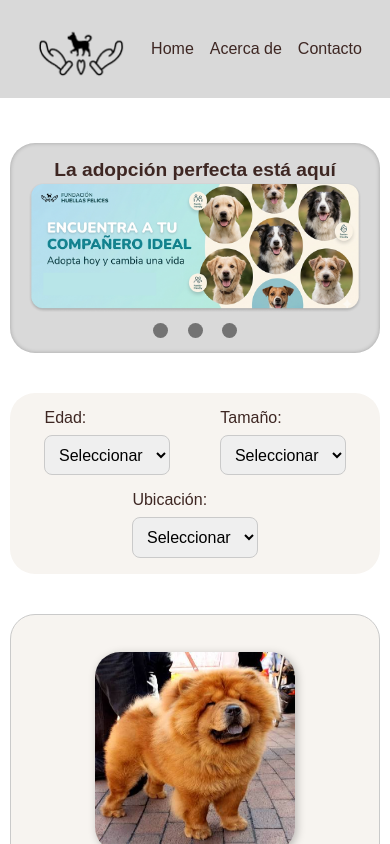
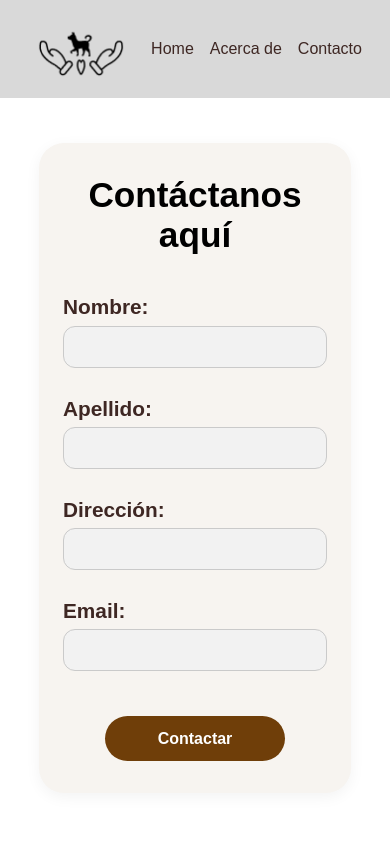
Before and after one commit to joseangel20/dogs, a React (Vite) app: page / in a window 390 px wide. Shown: the top 844 px of the page. Built offline with nearby package versions, Linux system fonts and the light colour scheme.

Commit message:
UI completada

```diff
--- a/src/components/acercaDe/AcercaDeMain.jsx
+++ b/src/components/acercaDe/AcercaDeMain.jsx
@@ -21,7 +21,7 @@ const pilaresData = [
 export default function AcercaDeMain() {
   return (
     <main>
-      <article>
+      <article className="articleAcercaDe">
         <h2>Quiénes somos</h2>
         <section>
           <h3>Misión:</h3>
@@ -33,7 +33,7 @@ export default function AcercaDeMain() {
         </section>
       </article>
 
-      <article>
+      <article className="articleAcercaDe">
         <h2>Nuestros Pilares</h2>
         <Pilares pilaresData={pilaresData} />
       </article>
--- a/src/components/acercaDe/Pilares.jsx
+++ b/src/components/acercaDe/Pilares.jsx
@@ -1,6 +1,6 @@
 export default function Pilares({ pilaresData }) {
   return pilaresData.map(({ title, description }) => (
-    <section key={title}>
+    <section className="pilar-item" key={title}>
       <h3>{title}:</h3>
       <p>{description}</p>
     </section>
--- a/src/components/formularioContacto/FormularioContacto.jsx
+++ b/src/components/formularioContacto/FormularioContacto.jsx
@@ -4,7 +4,8 @@ export default function FormularioContacto() {
   }
 
   return (
-    <div>
+    <main>
+      <article className="contacto-container">
         <h1>Contáctanos aquí</h1>
 
         <form onSubmit={handleSubmit}>
@@ -26,6 +27,7 @@ export default function FormularioContacto() {
           </label>
           <button type="submit">Contactar</button>
         </form>
-    </div>
+      </article>
+    </main>
   );
 }
--- a/src/main.jsx
+++ b/src/main.jsx
@@ -1,9 +1,13 @@
 import { StrictMode } from "react";
 import { createRoot } from "react-dom/client";
 import Home from "./pages/Home";
+import AcercaDe from "./pages/AcercaDe"
+import Contacto from "./pages/Contacto"
+
 import "../src/styles/global.css";
+
 createRoot(document.getElementById("root")).render(
   <StrictMode>
-    <Home />
-  </StrictMode>,
+    <Contacto />
+  </StrictMode>
 );
--- a/src/styles/global.css
+++ b/src/styles/global.css
@@ -2,6 +2,7 @@
   font-family: 'nunito', sans-serif;
   color: #3E2723;
   background-color: #FFF;
+
 }
 
 * {
@@ -60,7 +61,7 @@ button {
 }
 
 /* Trabajar esta parta atraves de javascript */
-.site-header__nav a:focus-visible{
+.site-header__nav a:focus-visible {
   /* border: 1px solid #3E2723; */
   text-decoration: underline;
   outline: 2px solid #6f3e09;
@@ -101,7 +102,7 @@ button {
   margin-bottom: 15px;
 }
 
-.main {
+main {
   width: 80%;
   margin: 0 auto;
   display: flex;
@@ -165,7 +166,7 @@ button {
 
 .site-footer {
   background-color: #D9D9D9;
-  margin-top: 50px;
+  margin: 50px 0 0 0;
   min-height: 70px;
   padding: 1rem 5%;
   display: flex;
@@ -223,3 +224,184 @@ button {
     width: 100%;
   }
 }
+
+/* AcercaDe */
+
+/* ==========================================================================
+   TARJETAS DE INFORMACIÓN (Quiénes somos / Nuestros Pilares)
+   ========================================================================== */
+
+/* Contenedor blanco/beige con esquinas redondeadas */
+.articleAcercaDe {
+  background-color: #F7F4F0; /* Fondo beige claro de tus tarjetas */
+  width: 100%;               /* Se adapta a tu contenedor .main (80%) */
+  max-width: 850px;          /* Evita que se estire demasiado en pantallas gigantes */
+  padding: 3rem 4rem;        /* Espacio interno amplio para que se vea elegante */
+  border-radius: 25px;       /* Esquinas redondeadas idénticas a la foto */
+  box-shadow: 0px 4px 15px rgba(0, 0, 0, 0.05); /* Sombra muy sutil */
+  display: flex;
+  flex-direction: column;
+  gap: 2.5rem;               /* Separa el h2 centrado de los bloques de texto */
+  margin-bottom: 2rem;
+  margin-top: 45px;
+}
+
+/* Título principal de cada tarjeta ("Quiénes somos" y "Nuestros Pilares") */
+.articleAcercaDe h2 {
+  text-align: center;
+  font-size: 2.2rem;
+  font-weight: bold;
+  color: #000000;            /* Negro sólido de la foto */
+  margin: 0;
+}
+
+/* REJILLA: Aplica tanto a Misión como a cada pilar de tu componente */
+.articleAcercaDe section.pilar-item,
+.articleAcercaDe > section {
+  display: grid;
+  grid-template-columns: 220px 1fr; /* Columna izquierda fija para títulos, derecha para texto */
+  align-items: baseline;            /* Alinea perfectamente las bases de las letras */
+  gap: 1.5rem;                      /* Distancia entre el título y el párrafo */
+}
+
+/* Títulos de la izquierda ("Misión:", "Responsabilidad:", etc.) */
+.articleAcercaDe h3 {
+  font-size: 1.4rem;
+  font-weight: bold;
+  color: #3E2723;            /* Tu color marrón de marca */
+  margin: 0;
+  display: flex;
+  justify-content: flex-end; /* 💡 Alinea el texto a la derecha para lograr el efecto de la foto */
+  text-align: right;
+}
+
+/* Párrafos descriptivos de la derecha */
+.articleAcercaDe p {
+  font-size: 1.05rem;
+  line-height: 1.6;          /* Espaciado de línea cómodo para lectura */
+  color: #212121;
+  margin: 0;
+  text-align: left;
+}
+
+/* ==========================================================================
+   DISEÑO RESPONSIVO (Celulares)
+   ========================================================================== */
+@media (max-width: 768px) {
+  .articleAcercaDe {
+    padding: 2rem 1.5rem;    /* Reduce los espacios internos en pantallas chicas */
+  }
+
+  .articleAcercaDe section.pilar-item,
+  .articleAcercaDe > section {
+    grid-template-columns: 1fr; /* En celulares, el título se pone arriba del párrafo */
+    gap: 0.4rem;
+  }
+
+  .articleAcercaDe h3 {
+    justify-content: flex-start; /* En celulares, alineamos los títulos a la izquierda */
+    text-align: left;
+  }
+}
+
+
+/* Contacto */
+
+/* ==========================================================================
+   FORMULARIO DE CONTACTO (Caja contenedora tipo Tarjeta)
+   ========================================================================== */
+
+/* Puedes envolver el h1 y el form en un contenedor <article> para reusar tu diseño anterior */
+.contacto-container {
+  background-color: #F7F4F0; /* Fondo beige claro de tus tarjetas */
+  width: 100%;
+  max-width: 750px;          /* Un ancho ideal para formularios */
+  padding: 3rem 4rem;
+  border-radius: 25px;
+  box-shadow: 0px 4px 15px rgba(0, 0, 0, 0.05);
+  display: flex;
+  flex-direction: column;
+  align-items: center;       /* Centra el título y el botón en el eje horizontal */
+  gap: 2.5rem;
+  margin: 45px auto 2rem auto;
+}
+
+/* Título principal del formulario */
+.contacto-container h1 {
+  text-align: center;
+  font-size: 2.2rem;
+  font-weight: bold;
+  color: #000000;
+  margin: 0;
+}
+
+/* El elemento <form> que contiene las entradas */
+.contacto-container form {
+  width: 100%;
+  max-width: 500px;          /* Limita el ancho del bloque interno del formulario */
+  display: flex;
+  flex-direction: column;
+  gap: 1.8rem;               /* Separación vertical idéntica entre cada campo */
+}
+
+/* REJILLA: Cada label controla el texto y su input de forma alineada */
+.contacto-container label {
+  display: grid;
+  grid-template-columns: 140px 1fr; /* 140px fijos para los textos, el resto para el input */
+  align-items: center;              /* Centra verticalmente el texto con su caja */
+  gap: 1.5rem;                      /* Distancia entre la palabra y el input */
+  font-size: 1.3rem;
+  font-weight: bold;
+  color: #3E2723;                   /* Tu color marrón de marca */
+  text-align: right;                /* Empuja los textos hacia el input */
+}
+
+/* Estilo para los cuadros de texto (<input>) */
+.contacto-container input {
+  width: 100%;
+  height: 42px;                     /* Altura cómoda para escribir */
+  padding: 0 1rem;
+  border: 1px solid #CACACA;
+  border-radius: 12px;              /* Bordes ligeramente redondeados como en la foto */
+  background-color: #F2F2F2;        /* Fondo grisáceo claro idéntico a la imagen */
+  font-size: 1rem;
+  color: #333;
+  outline: none;
+  transition: border-color 0.2s;
+}
+
+/* Efecto visual cuando el usuario hace clic para escribir */
+.contacto-container input:focus {
+  border-color: #6f3e09;            /* Cambia al color de tu botón al activarse */
+}
+
+/* Forzar que el botón de enviar se centre de forma independiente */
+.contacto-container button[type="submit"] {
+  align-self: center;               /* Centra el botón abajo en el medio */
+  margin-top: 1rem;
+  width: 180px;                     /* Un poco más ancho para que quepa bien "Contactar" */
+  height: 45px;
+  background-color: #6f3e09;        /* El color naranja/marrón claro de tu botón de la foto */
+  border-radius: 25px;
+  font-weight: bold;
+}
+
+/* Opcional: Efecto hover para el botón */
+.contacto-container button[type="submit"]:hover {
+  background-color: #A3611B;
+}
+
+/* ==========================================================================
+   DISEÑO RESPONSIVO (Celulares)
+   ========================================================================== */
+@media (max-width: 600px) {
+  .contacto-container {
+    padding: 2rem 1.5rem;
+  }
+
+  .contacto-container label {
+    grid-template-columns: 1fr;    /* En celulares, el texto se pone arriba y el input abajo */
+    gap: 0.4rem;
+    text-align: left;              /* Alineación clásica a la izquierda en pantallas chicas */
+  }
+}
```
Lines whose indentation alone changed are shown as unchanged.
